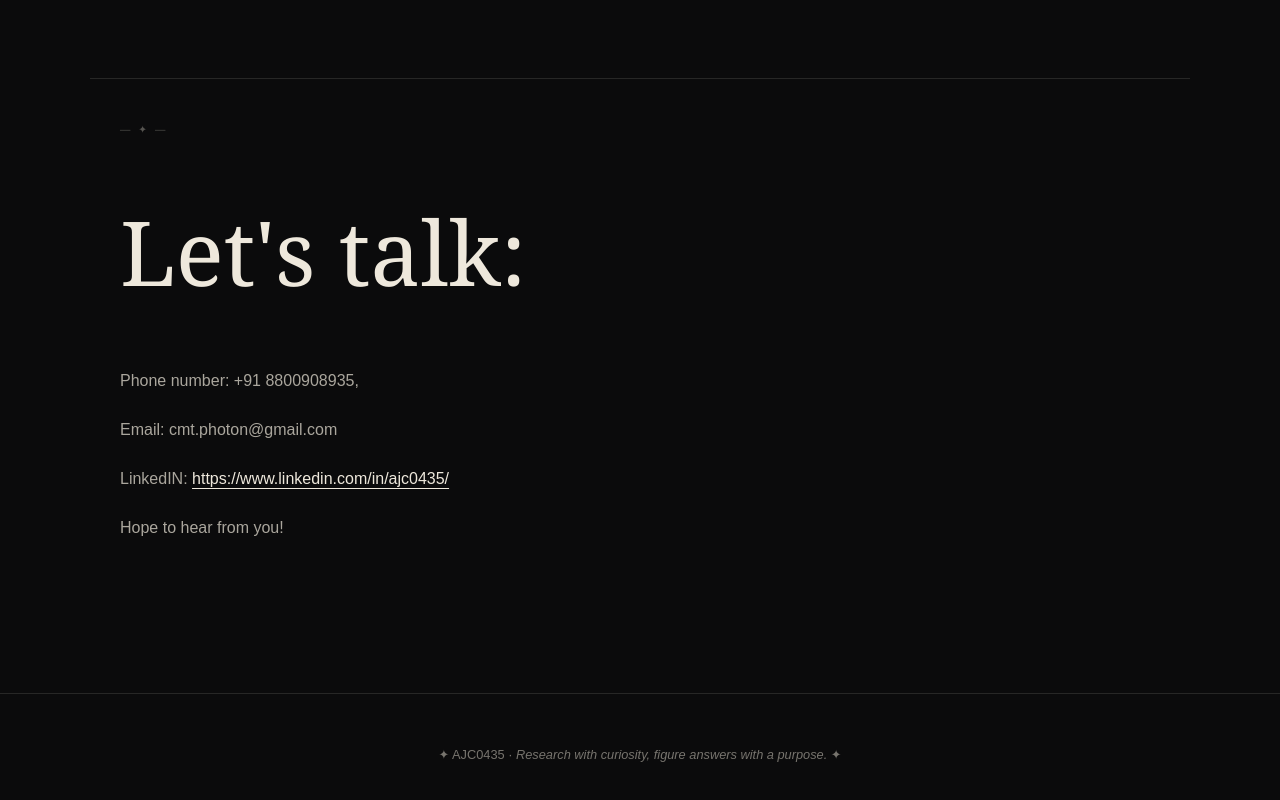
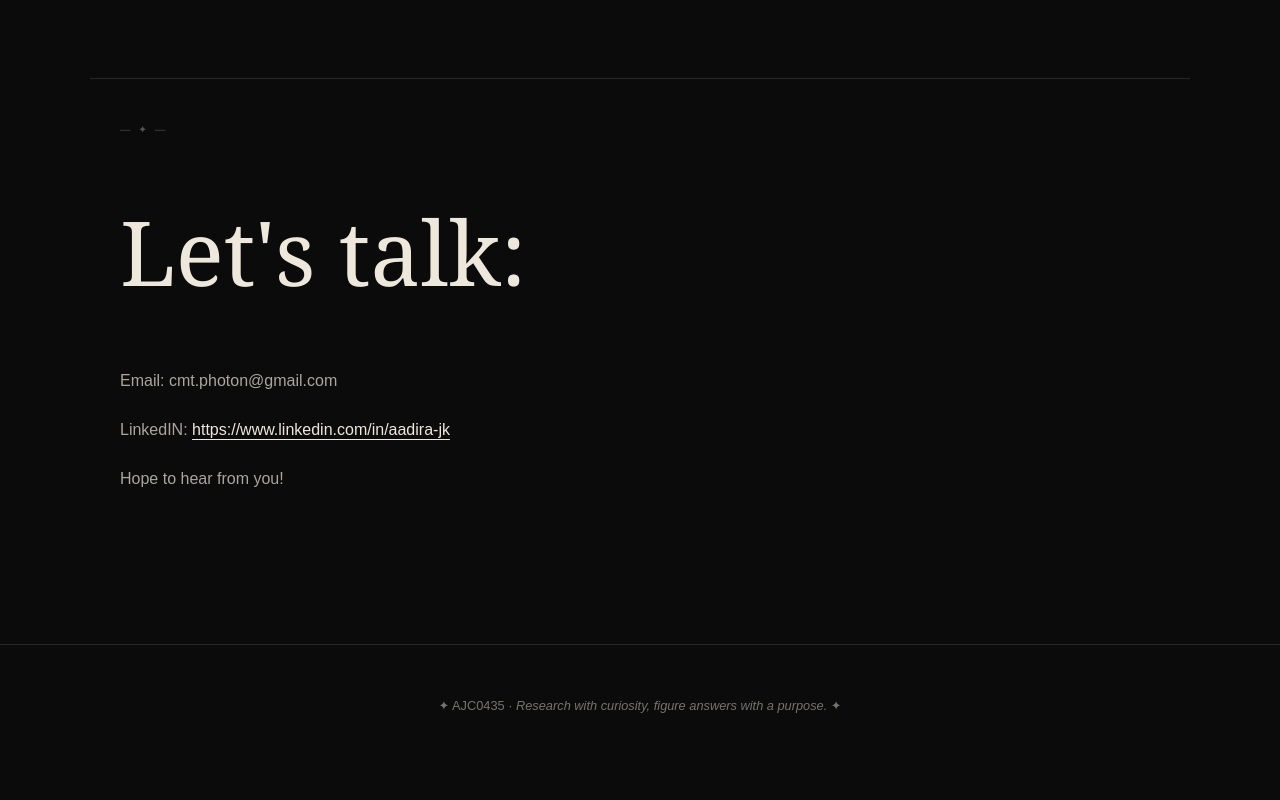
Before and after one commit to AJC0435/AJC0435.github.io, a plain HTML site: page index.html in a window 1280 px wide. Shown: the part 4034-4834 px from the top of the page. After the commit the page ends 4801 px from the top, so only its background shows below. Drawn offline with Linux system fonts and the light colour scheme.

Commit message:
HTML 5.3

```diff
--- a/index.html
+++ b/index.html
@@ -189,17 +189,13 @@
             <h2>Let's talk:</h2>
 
             <p>
-                Phone number: +91 8800908935,
-            </p>
-
-            <p>
                 Email: cmt.photon@gmail.com
             </p>
 
             <p>
                 LinkedIN:
-                <a href="https://www.linkedin.com/in/ajc0435/" target="_blank">
-                    https://www.linkedin.com/in/ajc0435/
+                <a href="https://www.linkedin.com/in/aadira-jk" target="_blank">
+                    https://www.linkedin.com/in/aadira-jk
                 </a>
             </p>
 
```
